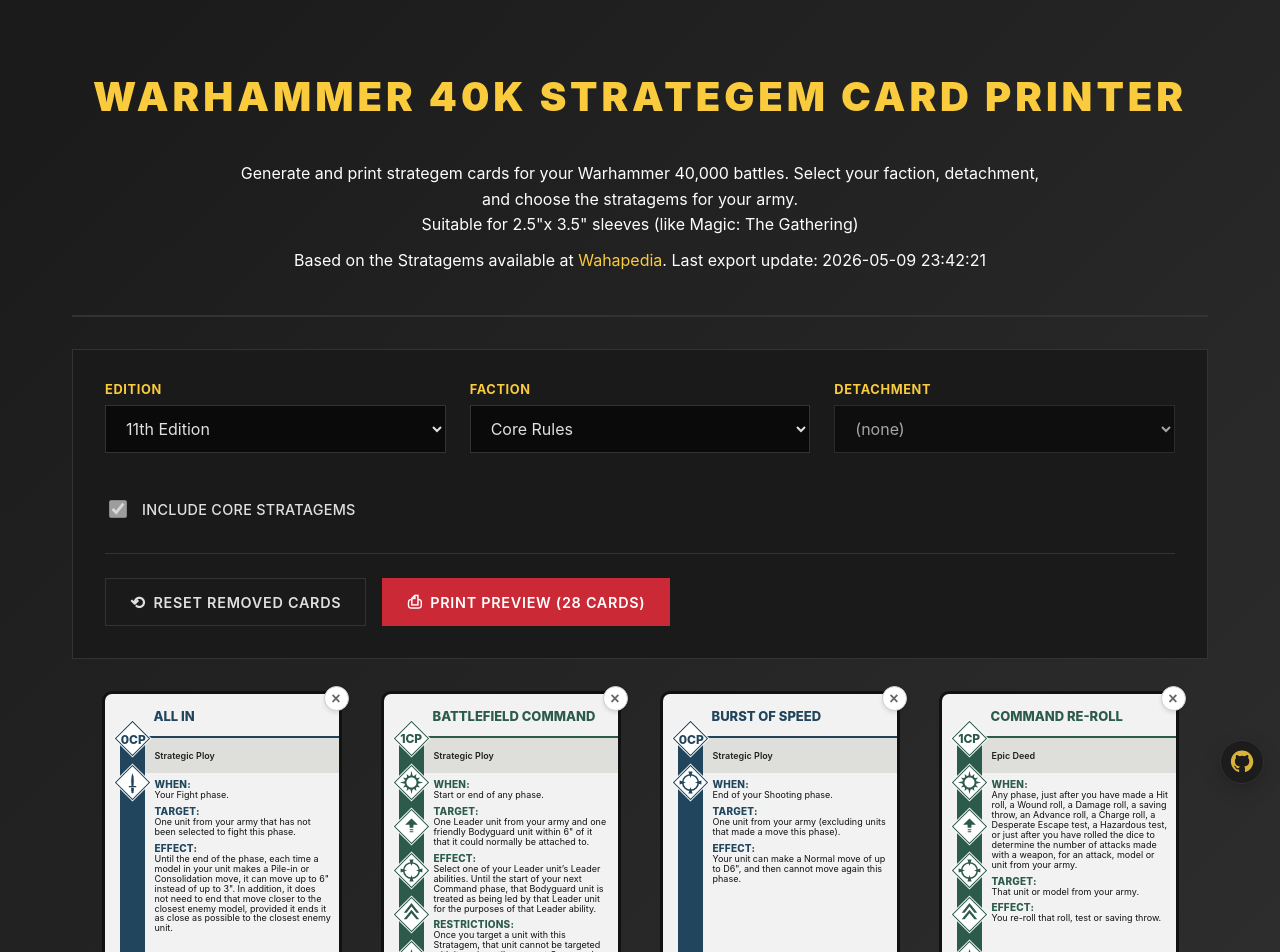
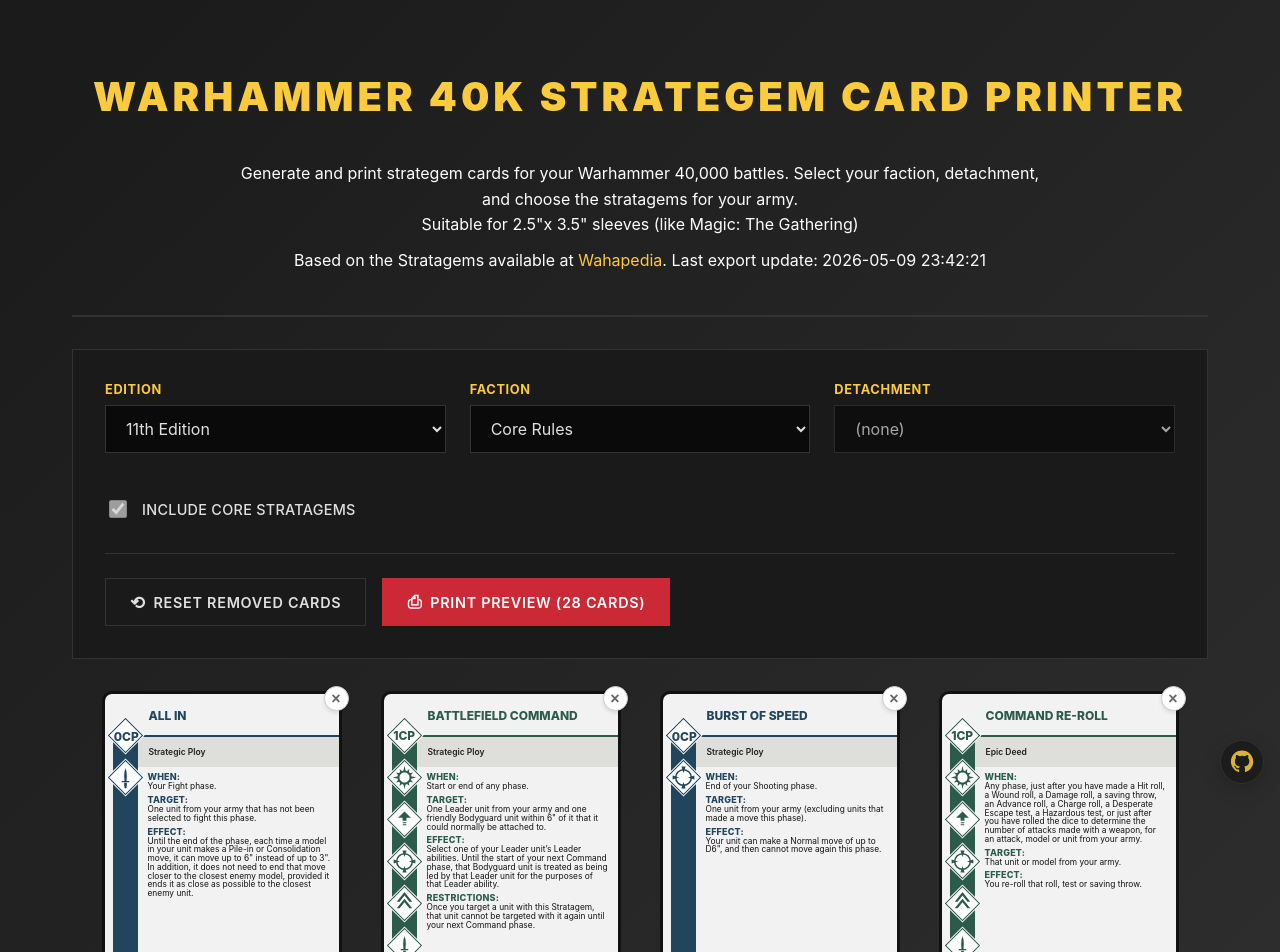
Before and after one commit to pguetschow/warhammer-40k-stratagem-card-generator, a Vue app: page / in a window 1280 px wide. Shown: the top 952 px of the page. Built offline with nearby package versions, Linux system fonts and the light colour scheme.

Commit message:
Tighten stratagem card text layout

```diff
--- a/src/assets/styles.css
+++ b/src/assets/styles.css
@@ -100,43 +100,43 @@
 }
 
 .title {
-    margin-left: 44px;
+    margin-left: 38px;
     margin-top: 2px;
-    padding: 10px 5px;
+    padding: 8px 6px;
     color: var(--strip-color);
     font-weight: 800;
     line-height: 1.05;
-    font-size: 13px;
+    font-size: 12px;
     text-transform: uppercase;
-    height: 40px;
+    height: 39px;
     display: flex;
     align-items: center
 }
 
 .underline {
-    margin-left: 30px;
-    width: calc(100% - 30px);
+    margin-left: 24px;
+    width: calc(100% - 24px);
     height: 0;
     border-top: 2px solid var(--strip-color)
 }
 
 .meta-bg {
     position: absolute;
-    left: 35px;
+    left: 29px;
     right: 0;
-    height: 35px;
+    height: 30px;
     background: var(--meta-color);
     z-index: 1
 }
 
 .meta-text {
-    margin-left: 45px;
-    padding: 5px;
-    font-size: 9px;
+    margin-left: 38px;
+    padding: 4px 6px;
+    font-size: 8.5px;
     line-height: 1.1;
     font-style: italic;
     color: var(--meta-fg);
-    height: 35px;
+    height: 30px;
     overflow: hidden;
     display: -webkit-box;
     -webkit-line-clamp: 3;
@@ -147,31 +147,31 @@
 }
 
 .body {
-    margin-left: 45px;
-    padding: 5px 7px 5px 5px;
+    margin-left: 38px;
+    padding: 4px 8px 4px 5px;
     display: flex;
     flex-direction: column;
-    gap: 5px
+    gap: 3px
 }
 
 .sec h6 {
     margin: 0;
     color: var(--strip-color);
     font-weight: 800;
-    font-size: 10px;
+    font-size: 9px;
     letter-spacing: .02em
 }
 
 .sec p {
     margin: 0px;
-    font-size: 9px;
-    line-height: 1.1
+    font-size: 8.35px;
+    line-height: 1.05
 }
 
 .strip {
     position: absolute;
-    left: 10px;
-    top: 45px;
+    left: 8px;
+    top: 40px;
     width: 25px;
     bottom: 0;
     background: var(--strip-color);
@@ -188,14 +188,20 @@
     position: absolute;
     display: flex;
     flex-direction: column;
-    gap: 19px;
-    left: 15px;
-    top: 32px;
+    gap: 17px;
+    left: 8px;
+    top: 29px;
 }
 
 .diamond {
+    flex: 0 0 25px;
     width: 25px;
     height: 25px;
+    min-width: 25px;
+    min-height: 25px;
+    max-width: 25px;
+    max-height: 25px;
+    aspect-ratio: 1 / 1;
     transform: rotate(45deg);
     border: 1px solid;
     background: #fff;
@@ -225,7 +231,7 @@
 
 .strip {
     position: absolute;
-    left: 15px;
+    left: 8px;
     width: 25px;
     bottom: 0;
     z-index: -2
```
